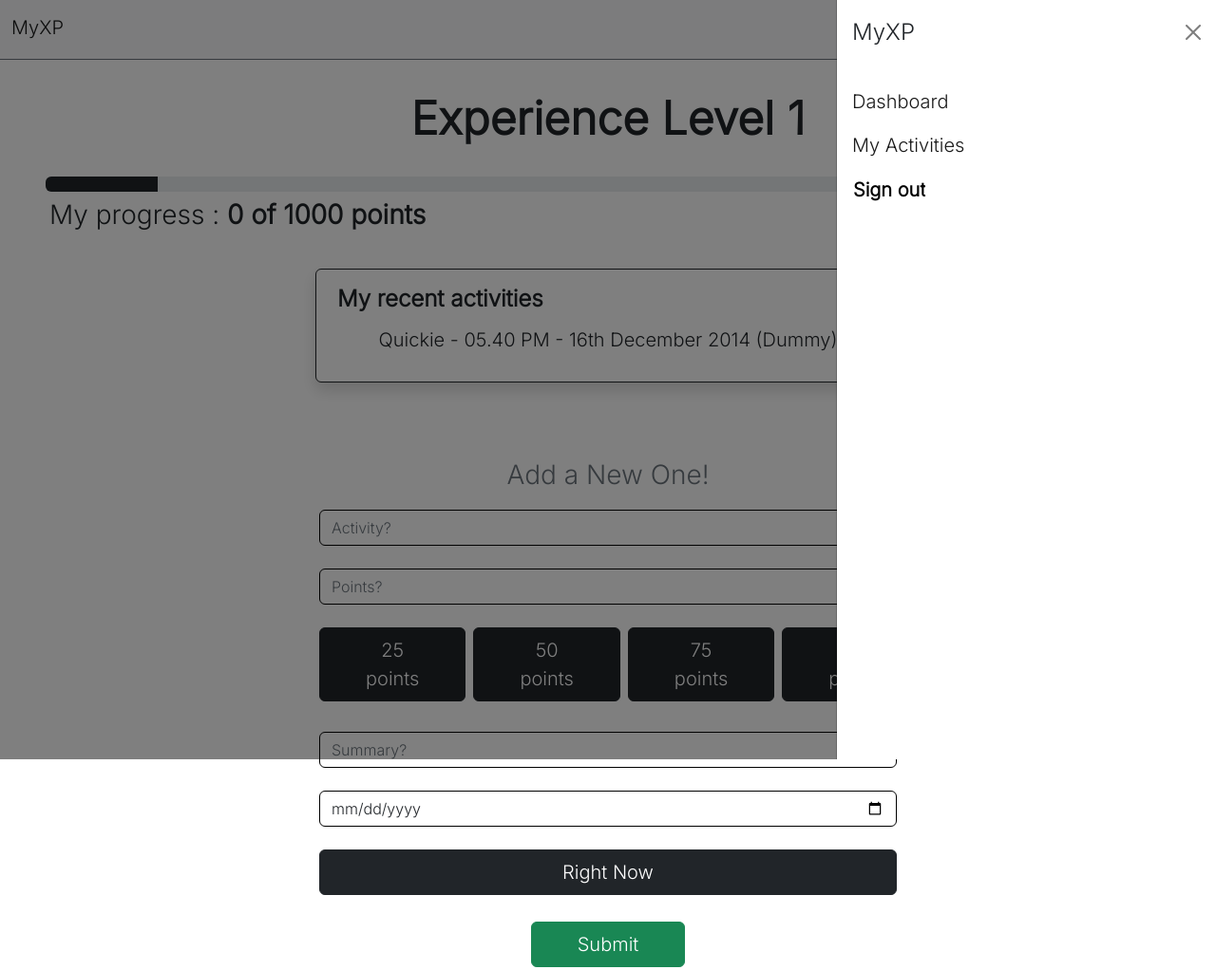
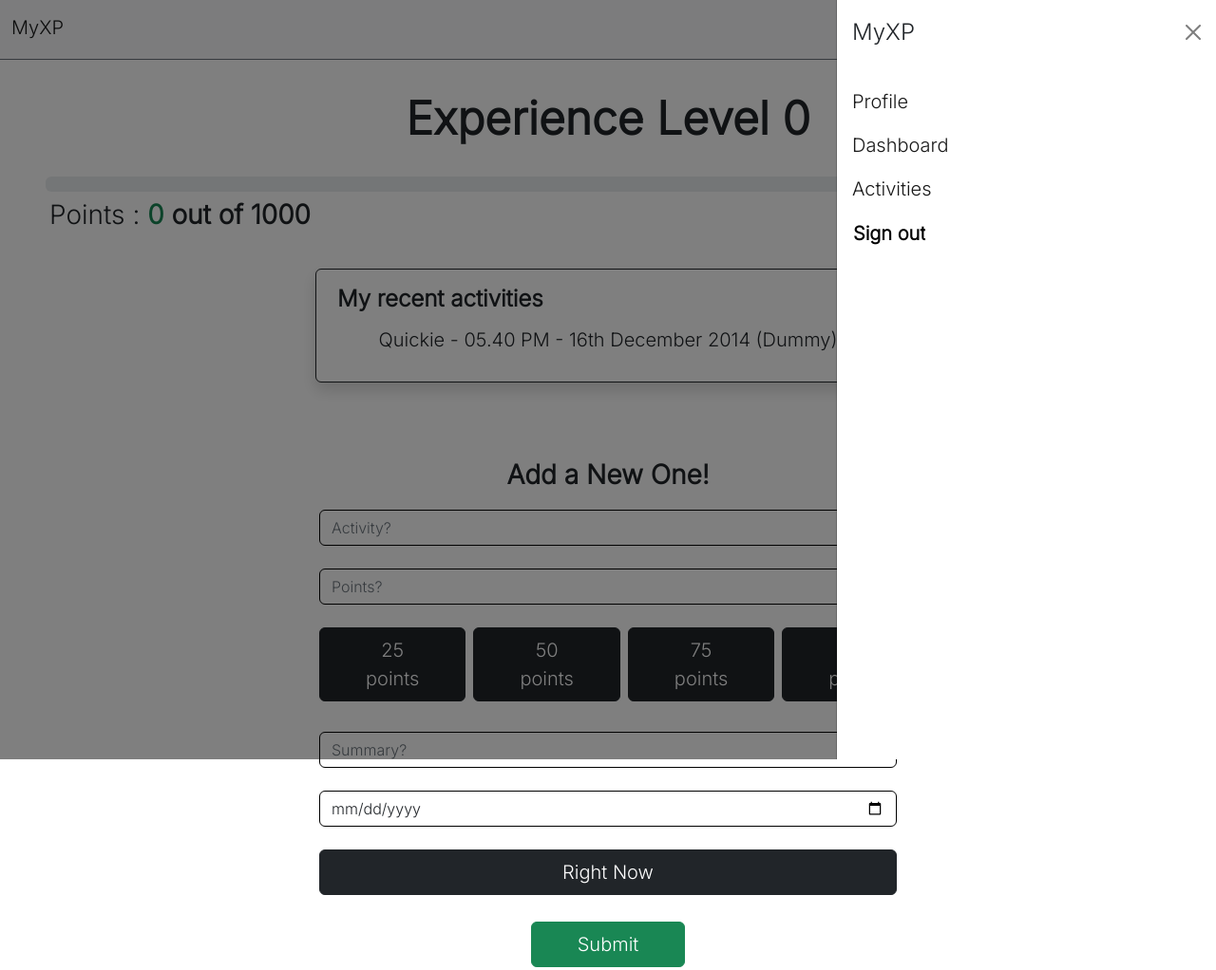
Before and after one commit to Akosovski/MyXP, a Django app: page / in a window 1280 px wide, after a click that opens the changed part. Shown: the top 1022 px of the page at 95% size. Run offline with Django 4.2, Linux system fonts and the light colour scheme; a user stored in the database is signed in; data that the repository does not hold is empty.

Commit message:
Reworked Progress Bar

```diff
--- a/progression/views.py
+++ b/progression/views.py
@@ -14,9 +14,27 @@ def index(request):
     paginator = Paginator(activities, 10)
     page_number = request.GET.get('page')
     page_obj = Paginator.get_page(paginator, page_number)
+
+    total_xp = 0
+    for activity in activities:
+        total_xp += activity.activity_xp
+
+    if total_xp < 1000:
+        shown_xp = total_xp
+    else:
+        shown_xp = abs(total_xp - 1000)
+
+    xp_level = total_xp / 1000
+    bar_width = shown_xp / 10
+
+    int_level = int(xp_level)
+
     context = {
         'activities': activities,
         'page_obj': page_obj,
+        'shown_xp': shown_xp,
+        'int_level': int_level,
+        'bar_width': bar_width,
     }
     return render(request, 'progression/index.html', context)
 
--- a/templates/partials/_navbar.html
+++ b/templates/partials/_navbar.html
@@ -13,11 +13,15 @@
         <ul class="navbar-nav justify-content-end flex-grow-1 pe-3">
 
           <li class="nav-item">
+            <a class="nav-link active fs-5" aria-current="page" href="#">Profile</a>
+          </li>
+
+          <li class="nav-item">
             <a class="nav-link active fs-5" aria-current="page" href="#">Dashboard</a>
           </li>
 
           <li class="nav-item">
-            <a class="nav-link active fs-5" aria-current="page" href="#">My Activities</a>
+            <a class="nav-link active fs-5" aria-current="page" href="#">Activities</a>
           </li>
 
           <form action="{% url 'logout' %}" method="POST">
--- a/templates/progression/index.html
+++ b/templates/progression/index.html
@@ -7,14 +7,14 @@
 </div>
 {% include 'partials/_messages.html' %}
 <div class="px-4 py-5 mt-5 mb-2 text-center">
-    <h1 class="display-5 fw-bold mb-2">Experience Level 1</h1>
+    <h1 class="display-5 fw-bold mb-2">Experience Level {{int_level}}</h1>
     <br>
     <div class="d-block ms-4 me-4">
         <!-- PROGRESS BAR -->
-        <div class="progress">
-            <div class="progress-bar bg-dark" role="progressbar" style="width: 10%" aria-valuenow="10" aria-valuemin="0" aria-valuemax="100"></div>
+        <div class="progress">                                          <!-- Bar width is fine -->
+            <div class="progress-bar bg-dark" role="progressbar" style="width: {{bar_width}}%" aria-valuenow="10" aria-valuemin="0" aria-valuemax="1000"></div>
         </div>
-        <h3 class="card-text mt-2 ms-1 mb-3" style="text-align: left;">My progress :<span style="font-weight: bold"> 0 of 1000 points</span></h3>
+        <h3 class="card-text mt-2 ms-1 mb-3" style="text-align: left;">Points : <span class="text-success" style="font-weight: bold">{{shown_xp}}</span> <span style="font-weight: bold">out of 1000</span></h3>
     </div>
     <br>
 
@@ -33,7 +33,7 @@
             <!-- Form Activity -->
             <div class="d-grid p-1">
                 <br>
-                    <p class="text-muted fs-3">Add a New One!</p>
+                    <p class="text-dark fs-3" style="font-weight: bold">Add a New One!</p>
                     <input type="text" class="form-control activityadd rounded" name="name" value="{{values.activity_name}}" id="namefield" placeholder="Activity?" required>
                     <input type="number" class="form-control activityadd mt-4 rounded" name="xp" value="{{values.activity_xp}}" id="pointsfield" placeholder="Points?" required>
             </div>
```
